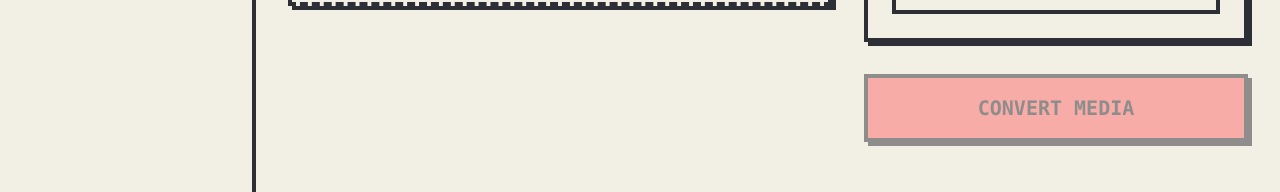
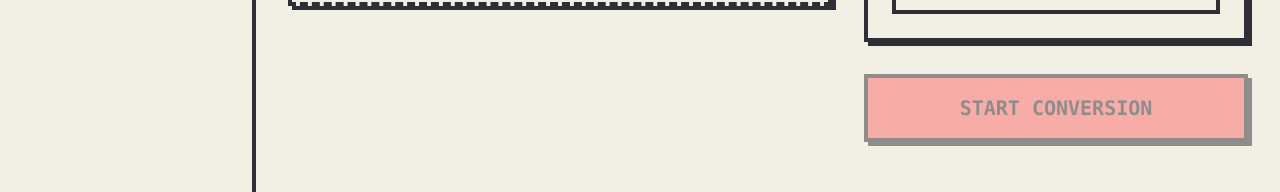
Before and after one commit to PlayzyJar/soulframe-cast, a React app in the folder frontend/: page / in a window 1280 px wide. Both pictures are taken after a click on the button "CONVERTER". Shown: the part 542-734 px from the top of the page. Built offline with nearby package versions, Linux system fonts and the light colour scheme; the HTML template or start-up script is replaced by a standard one.

Commit message:
feat: Backend Integration & SSE for Converter View (Task 2)

```diff
--- /dev/null
+++ b/frontend/src/components/ProgressBar.jsx
@@ -0,0 +1,24 @@
+import React from 'react';
+
+export default function ProgressBar({ progress, stage, error }) {
+  return (
+    <div className="flex flex-col gap-4 w-full p-6 border-4 border-foreground shadow-brutal bg-background">
+      <div className="flex justify-between items-end uppercase font-mono font-bold tracking-tight">
+        <span className="truncate mr-4">{error ? 'Error' : stage || 'Initializing...'}</span>
+        <span className="text-2xl">{progress}%</span>
+      </div>
+      <div className="w-full h-10 border-4 border-foreground bg-accent/20 overflow-hidden relative">
+        <div
+          className={`h-full border-r-4 border-foreground transition-all duration-300 ease-linear ${error ? 'bg-red-500' : 'bg-accent'}`}
+          style={{ width: `${progress}%` }}
+        />
+        <div className="absolute inset-0 pointer-events-none opacity-20" style={{ backgroundImage: 'linear-gradient(transparent 50%, rgba(0,0,0,0.25) 50%)', backgroundSize: '100% 4px' }}></div>
+      </div>
+      {error && (
+        <div className="mt-2 text-red-600 font-bold uppercase text-sm border-2 border-red-600 p-2 bg-red-100 font-mono break-all">
+          {error}
+        </div>
+      )}
+    </div>
+  );
+}
--- a/frontend/src/views/ConverterView.jsx
+++ b/frontend/src/views/ConverterView.jsx
@@ -1,6 +1,7 @@
-import React, { useState } from 'react';
+import React, { useState, useEffect } from 'react';
 import UploadZone from '../components/UploadZone';
 import SettingsPanel from '../components/SettingsPanel';
+import ProgressBar from '../components/ProgressBar';
 
 export default function ConverterView() {
   const [file, setFile] = useState(null);
@@ -10,9 +11,73 @@ export default function ConverterView() {
     dithering: 'floyd-steinberg'
   });
 
+  const [taskId, setTaskId] = useState(null);
+  const [isProcessing, setIsProcessing] = useState(false);
+  const [progressData, setProgressData] = useState({ progress: 0, stage: '', error: null });
+
   const handleFileSelect = (selectedFile) => {
     setFile(selectedFile);
   };
+
+  const startConversion = async () => {
+    if (!file) return;
+
+    setIsProcessing(true);
+    setProgressData({ progress: 0, stage: 'Starting...', error: null });
+
+    const formData = new FormData();
+    formData.append('file', file);
+    formData.append('settings', JSON.stringify(settings));
+
+    try {
+      const response = await fetch('http://localhost:8000/process', {
+        method: 'POST',
+        body: formData,
+      });
+
+      if (!response.ok) {
+        throw new Error(`Server responded with status ${response.status}`);
+      }
+
+      const data = await response.json();
+      setTaskId(data.task_id);
+    } catch (err) {
+      setProgressData(prev => ({ ...prev, error: err.message, stage: 'Failed to start' }));
+      setTaskId(null);
+    }
+  };
+
+  useEffect(() => {
+    if (!taskId) return;
+
+    const eventSource = new EventSource(`http://localhost:8000/progress/${taskId}`);
+
+    eventSource.onmessage = (event) => {
+      const data = JSON.parse(event.data);
+      setProgressData({
+        progress: data.progress,
+        stage: data.stage,
+        error: data.error
+      });
+
+      if (data.status === 'completed' || data.status === 'failed') {
+        eventSource.close();
+        setIsProcessing(false);
+        setTaskId(null);
+      }
+    };
+
+    eventSource.onerror = (err) => {
+      setProgressData(prev => ({ ...prev, error: 'SSE Connection lost', stage: 'Error' }));
+      eventSource.close();
+      setIsProcessing(false);
+      setTaskId(null);
+    };
+
+    return () => {
+      eventSource.close();
+    };
+  }, [taskId]);
 
   return (
     <div className="flex flex-col lg:flex-row gap-8 h-full max-w-6xl mx-auto">
@@ -36,12 +101,31 @@ export default function ConverterView() {
         <h2 className="text-3xl font-extrabold uppercase tracking-tighter">Configuration</h2>
         <SettingsPanel settings={settings} onSettingsChange={setSettings} />
 
-        <button
-          className="mt-4 px-8 py-4 bg-accent text-foreground text-xl font-bold uppercase border-4 border-foreground shadow-brutal hover:translate-x-1 hover:translate-y-1 hover:shadow-none transition-all disabled:opacity-50 disabled:cursor-not-allowed disabled:hover:translate-x-0 disabled:hover:translate-y-0 disabled:hover:shadow-brutal"
-          disabled={!file}
-        >
-          Convert Media
-        </button>
+        {isProcessing || taskId || progressData.progress > 0 || progressData.error ? (
+          <div className="mt-4 flex flex-col gap-4">
+            <ProgressBar
+              progress={progressData.progress}
+              stage={progressData.stage}
+              error={progressData.error}
+            />
+            {!isProcessing && !taskId && (
+              <button
+                className="px-8 py-4 bg-background text-foreground text-xl font-bold uppercase border-4 border-foreground shadow-brutal hover:translate-x-1 hover:translate-y-1 hover:shadow-none transition-all"
+                onClick={() => setProgressData({ progress: 0, stage: '', error: null })}
+              >
+                {progressData.error ? 'Try Again' : 'Convert Another'}
+              </button>
+            )}
+          </div>
+        ) : (
+          <button
+            className="mt-4 px-8 py-4 bg-accent text-foreground text-xl font-bold uppercase border-4 border-foreground shadow-brutal hover:translate-x-1 hover:translate-y-1 hover:shadow-none transition-all disabled:opacity-50 disabled:cursor-not-allowed disabled:hover:translate-x-0 disabled:hover:translate-y-0 disabled:hover:shadow-brutal"
+            disabled={!file}
+            onClick={startConversion}
+          >
+            Start Conversion
+          </button>
+        )}
       </div>
     </div>
   );
```
Also changed, not shown: 1 other file (tests, documents, lock files or other folders).
